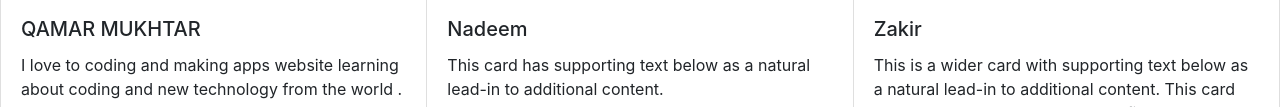
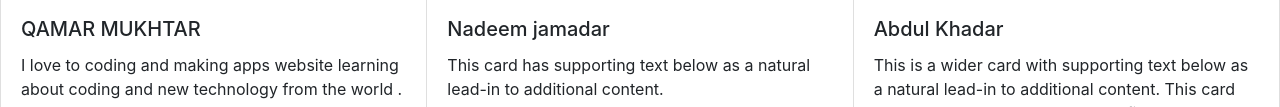
Before and after one commit to qamarmukhtar/gatsby-ecommerce, a Gatsby site: page /about in a window 1280 px wide. Shown: the part 1647-1754 px from the top of the page. Built offline with nearby package versions, Linux system fonts and the light colour scheme; Gatsby itself is replaced by a stand-in of ours.

Commit message:
aout update

```diff
--- a/src/components/About/Teamphotosection.js
+++ b/src/components/About/Teamphotosection.js
@@ -15,7 +15,7 @@ export default function Teamphotosection() {
   <div class="card">
     <img src="https://images.pexels.com/photos/1181677/pexels-photo-1181677.jpeg?auto=compress&cs=tinysrgb&dpr=1&w=500" class="card-img-top" alt="..."/>
     <div class="card-body">
-      <h5 class="card-title">Nadeem</h5>
+      <h5 class="card-title">Nadeem jamadar</h5>
       <p class="card-text">This card has supporting text below as a natural lead-in to additional content.</p>
       <p class="card-text"><small class="text-muted">Last updated 3 mins ago</small></p>
     </div>
@@ -23,7 +23,7 @@ export default function Teamphotosection() {
   <div class="card">
     <img src="https://images.pexels.com/photos/574077/pexels-photo-574077.jpeg?auto=compress&cs=tinysrgb&dpr=1&w=500" class="card-img-top" alt="..."/>
     <div class="card-body">
-      <h5 class="card-title">Zakir</h5>
+      <h5 class="card-title">Abdul Khadar</h5>
       <p class="card-text">This is a wider card with supporting text below as a natural lead-in to additional content. This card has even longer content than the first to show that equal height action.</p>
       <p class="card-text"><small class="text-muted">Last updated 3 mins ago</small></p>
     </div>
```
